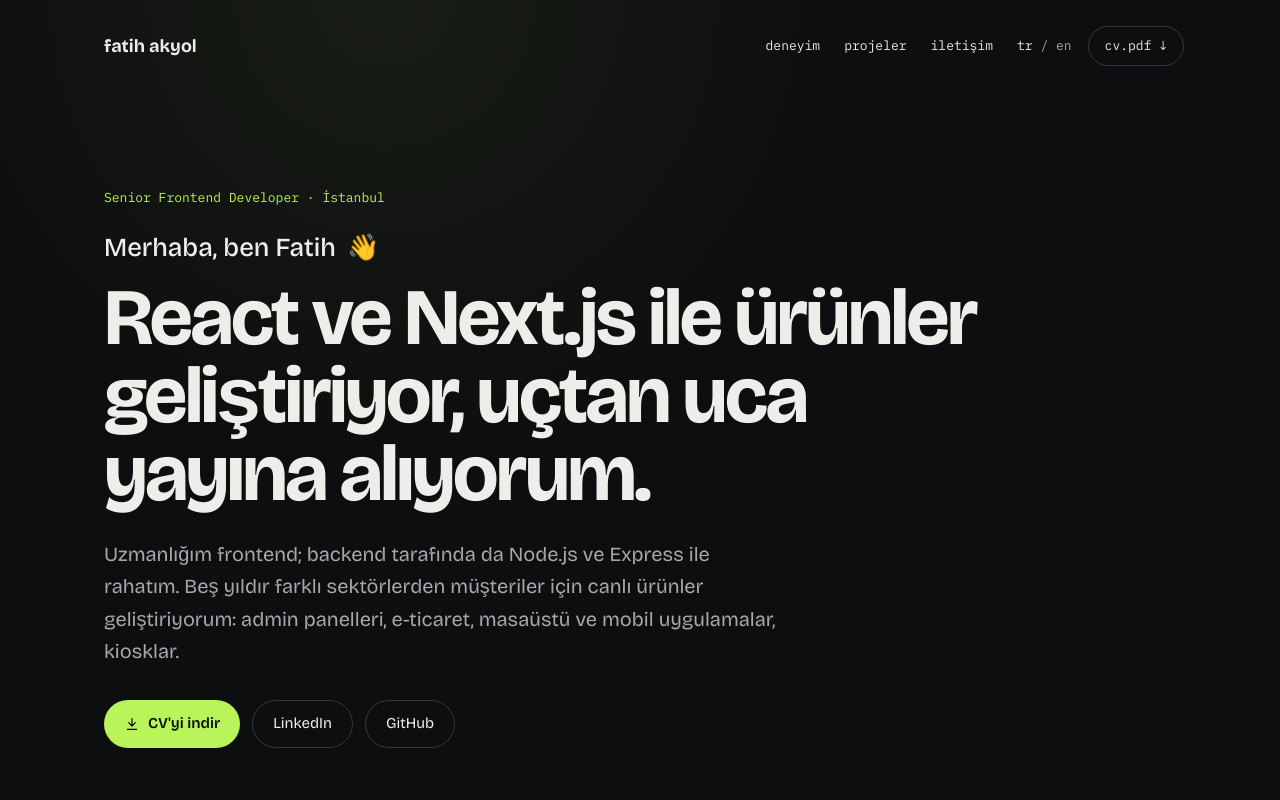
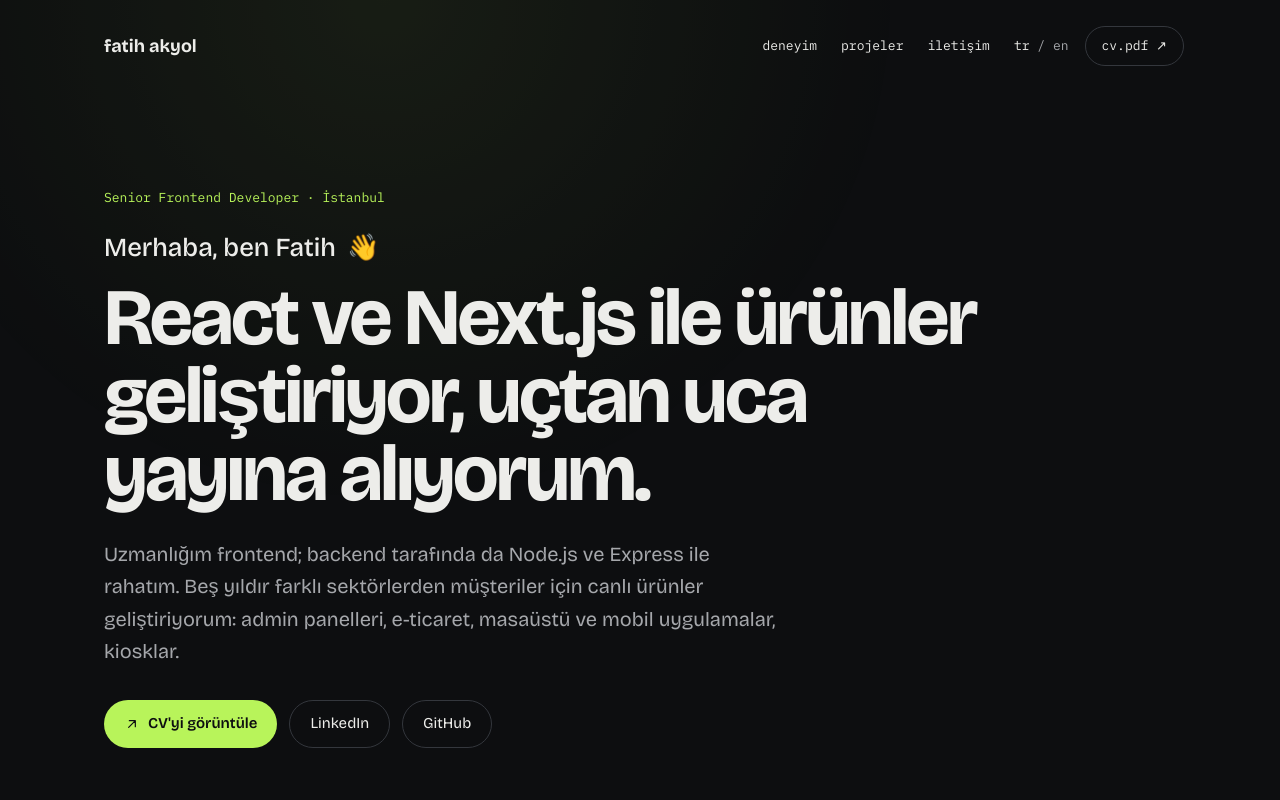
Before and after one commit to mfakyol/portfolio, a Next.js app: page / in a window 1280 px wide. Shown: the top 800 px of the page. Built offline with nearby package versions, Linux system fonts and the light colour scheme; no server answers.

Commit message:
Open the CV in the browser's PDF viewer instead of downloading it
CV links open /Fatih_Akyol_CV.pdf in a new tab (View CV / CV'yi görüntüle),
where it can still be downloaded or printed. nginx serves .pdf without the
page CSP so Chrome's viewer isn't blocked by object-src 'none'.

```diff
--- a/components/Contact.tsx
+++ b/components/Contact.tsx
@@ -1,6 +1,6 @@
 import { CV_URL, EMAIL } from "@/data/content";
 import { ButtonLink } from "@/components/ButtonLink";
-import { DownloadIcon, MailIcon } from "@/components/icons";
+import { ArrowIcon, MailIcon } from "@/components/icons";
 import { t, type Locale } from "@/lib/i18n";
 
 export function Contact({ locale }: { locale: Locale }) {
@@ -17,8 +17,8 @@ export function Contact({ locale }: { locale: Locale }) {
         <ButtonLink variant="primary" href={`mailto:${EMAIL}`} className="max-w-full break-all">
           <MailIcon width={16} height={16} className="shrink-0" /> {EMAIL}
         </ButtonLink>
-        <ButtonLink href={CV_URL} download>
-          <DownloadIcon width={16} height={16} /> {t(locale, "cv.download")}
+        <ButtonLink href={CV_URL} target="_blank" rel="noreferrer">
+          <ArrowIcon width={16} height={16} /> {t(locale, "cv.view")}
         </ButtonLink>
       </div>
     </section>
--- a/components/Hero.tsx
+++ b/components/Hero.tsx
@@ -1,7 +1,7 @@
 import type { CSSProperties } from "react";
 import { CV_URL, GITHUB, GLANCE, GREETING, HEADLINE, INTRO, LINKEDIN, LOCATION, ROLE } from "@/data/content";
 import { ButtonLink } from "@/components/ButtonLink";
-import { DownloadIcon } from "@/components/icons";
+import { ArrowIcon } from "@/components/icons";
 import { t, type Locale } from "@/lib/i18n";
 
 // Typewriter timing for the greeting (CSS-only, see .type-char in globals.css).
@@ -46,8 +46,8 @@ export function Hero({ locale }: { locale: Locale }) {
       </p>
 
       <div className="rise mt-8 flex flex-wrap gap-3 [--d:360ms]">
-        <ButtonLink variant="primary" href={CV_URL} download>
-          <DownloadIcon width={16} height={16} /> {t(locale, "cv.download")}
+        <ButtonLink variant="primary" href={CV_URL} target="_blank" rel="noreferrer">
+          <ArrowIcon width={16} height={16} /> {t(locale, "cv.view")}
         </ButtonLink>
         <ButtonLink href={LINKEDIN} target="_blank" rel="noreferrer">
           LinkedIn
--- a/components/Nav.tsx
+++ b/components/Nav.tsx
@@ -48,10 +48,11 @@ export function Nav({ locale }: { locale: Locale }) {
         </button>
         <a
           href={CV_URL}
-          download
+          target="_blank"
+          rel="noreferrer"
           className="ml-1 inline-flex min-h-10 items-center rounded-full border border-border-strong px-4 hover:border-text"
         >
-          cv.pdf ↓
+          cv.pdf ↗
         </a>
       </nav>
     </header>
--- a/data/content.ts
+++ b/data/content.ts
@@ -334,7 +334,7 @@ export const UI: Record<Locale, Record<string, string>> = {
     "nav.work": "projeler",
     "nav.contact": "iletişim",
     "nav.language": "Dili İngilizce yap",
-    "cv.download": "CV'yi indir",
+    "cv.view": "CV'yi görüntüle",
     "experience.title": "Deneyim",
     "experience.more": "tüm geçmiş cv'de",
     "experience.education": "eğitim",
@@ -355,7 +355,7 @@ export const UI: Record<Locale, Record<string, string>> = {
     "nav.work": "work",
     "nav.contact": "contact",
     "nav.language": "Switch to Turkish",
-    "cv.download": "Download CV",
+    "cv.view": "View CV",
     "experience.title": "Experience",
     "experience.more": "full history in the cv",
     "experience.education": "education",
```
Also changed, not shown: 2 other files (tests, documents, lock files or other folders).
